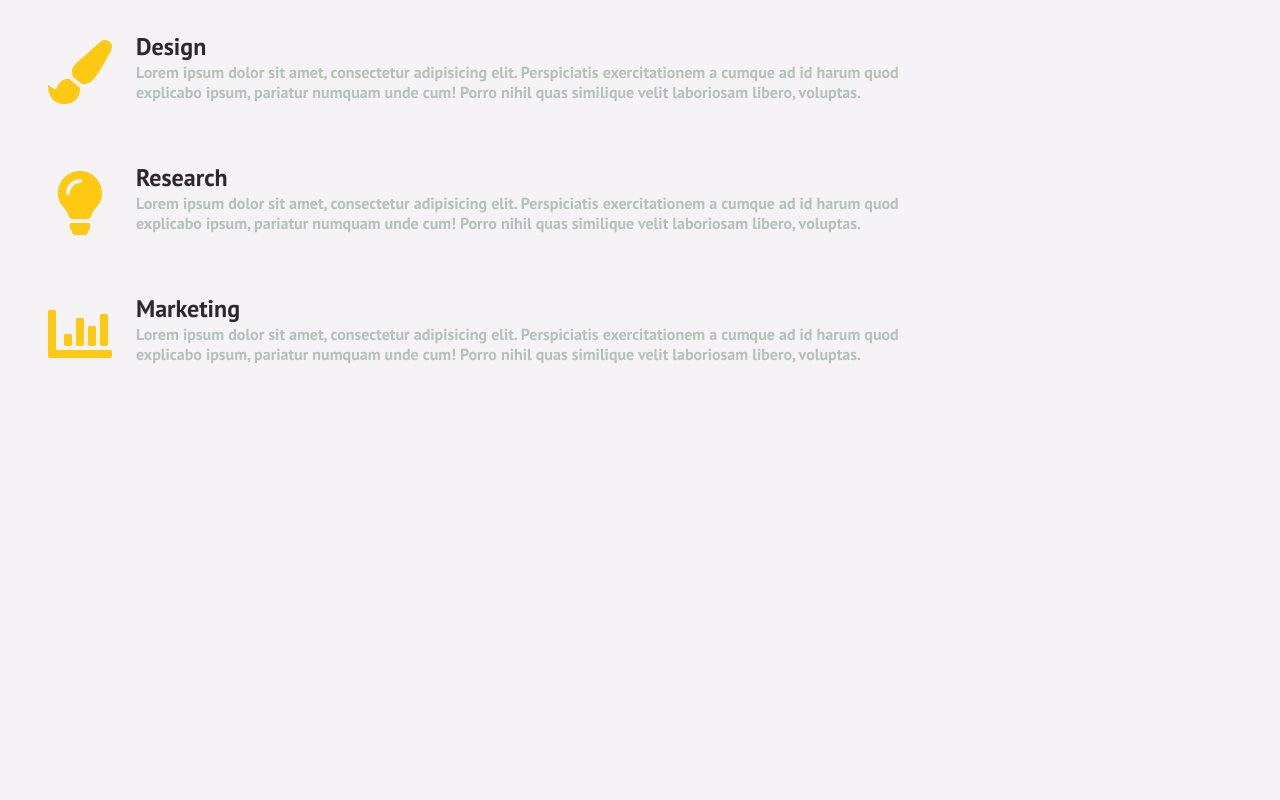
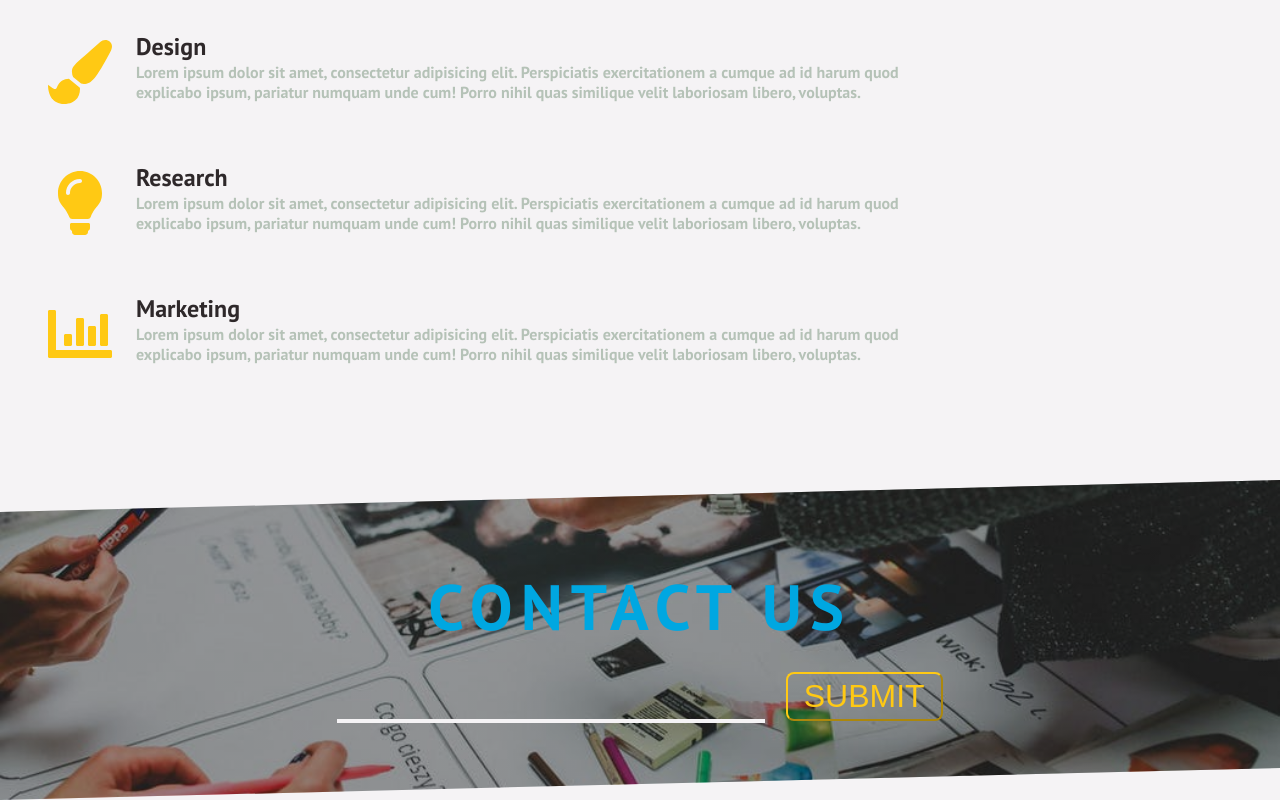
Before and after one commit to daisuke245/Agency-Project, a plain HTML site: page index.html in a window 1280 px wide. Shown: the part 1426-2226 px from the top of the page. Before the commit the page ends 1906 px from the top, so only its background shows below. Drawn offline with Linux system fonts and the light colour scheme.

Commit message:
Contact Section

```diff
--- a/css/main.css
+++ b/css/main.css
@@ -324,3 +324,53 @@ body{
 	    flex: 0 0 calc(100% / 3);
     }
 }
+
+/* contact section */
+.contact {
+    min-height: 40vh;
+    display: flex;
+    align-items: center;
+    justify-content: center;
+    background: linear-gradient(rgba(0,0,0,0.4), rgba(0,0,0,0.4)), url('../img/contact.jpeg')center/cover fixed no-repeat;
+    clip-path: polygon(0 10%, 100% 0, 100% 90%, 0 100%)
+}
+
+.contact__title {
+    text-align: center;
+    font-size: 4rem;
+    color: var(--blue);
+    text-transform: uppercase;
+    margin: 1rem 0;
+    letter-spacing: 0.5rem;
+}
+
+.contact__input {
+	background: transparent;
+    border: none;
+    border-bottom: 0.25rem solid var(--white);
+    font-size: 2rem;
+    padding: 0.25rem;
+    color: var(--white);
+    outline: none;
+    text-transform: uppercase;
+    margin: 0.5rem;
+}
+
+.contact__submit {
+	cursor: pointer;
+    display: inline-block;
+    font-size: 2rem;
+    margin: 0.5rem;
+    text-transform: uppercase;
+    padding: 0.25rem 1rem;
+    background: transparent;
+    color: var(--yellow);
+    border-color: var(--yellow);
+    border-radius: 0.5rem;
+    transition: all 0.5s linear;
+}
+
+.contact__submit:hover {
+	background: var(--yellow);
+    color: var(--black);
+}
--- a/index.html
+++ b/index.html
@@ -176,6 +176,19 @@
 </section>
 <!-- end of services -->
 
+<!-- contact -->
+<section class="contact section-padding" id="contact">
+    <div class="contact__container">
+        <h2 class="contact__title">contact us</h2>
+        <form action="" class="contact__form">
+            <input type="email" name="" id="" class="contact__input">
+            <button type="submit" class="contact__submit">submit</button>
+        </form>
+    </div>
+</section>
+<!-- end of contact -->
+
+
   <!-- scripts -->
   <!-- jquery -->
   <script src="js/jquery-3.4.1.min.js"></script>
```
